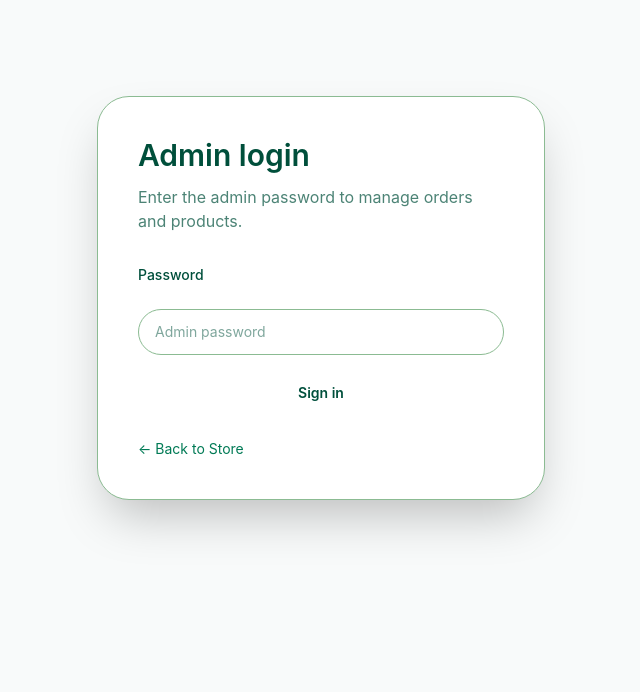
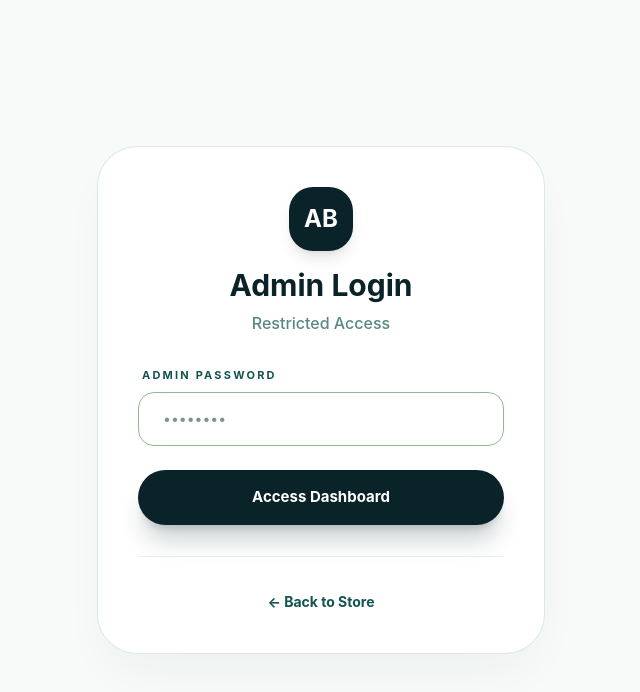
Before and after one commit to albaaqir64-droid/al-baaqir-store, a Next.js app: page /admin/login in a window 1280 px wide. Shown: the top 692 px of the page, without its empty margins (319-959 px from the left). Built offline with nearby package versions, Linux system fonts and the light colour scheme; no server answers.

Commit message:
website update

```diff
--- a/app/admin/login/page.tsx
+++ b/app/admin/login/page.tsx
@@ -8,6 +8,7 @@ import { isAdminAuthenticated, loginAdmin } from "../../lib/auth";
 export default function AdminLoginPage() {
   const [password, setPassword] = useState("");
   const [error, setError] = useState("");
+  const [loading, setLoading] = useState(false);
   const router = useRouter();
 
   useEffect(() => {
@@ -19,39 +20,67 @@ export default function AdminLoginPage() {
   async function handleSubmit(event: React.FormEvent) {
     event.preventDefault();
     setError("");
+    setLoading(true);
+    try {
       const success = await loginAdmin(password);
       if (success) {
         router.push("/admin");
         return;
       }
       setError("Invalid password. Please try again.");
+    } catch (err: any) {
+      setError(err.message || "An unexpected error occurred.");
+    } finally {
+      setLoading(false);
+    }
   }
 
   return (
-    <main className="min-h-screen brand-page px-6 py-24">
-      <div className="mx-auto max-w-md rounded-[32px] border border-emerald-200 bg-white p-10 shadow-2xl shadow-gold/10">
-        <h1 className="text-3xl font-semibold text-emerald-900">Admin login</h1>
-        <p className="mt-3 text-emerald-900/70">Enter the admin password to manage orders and products.</p>
+    <main className="min-h-screen bg-brand-off-white flex items-center justify-center px-6 py-24">
+      <div className="w-full max-w-md rounded-[40px] border border-brand-light/30 bg-white p-10 shadow-2xl shadow-brand-dark/5">
+        <div className="text-center mb-8">
+          <div className="mx-auto w-16 h-16 bg-brand-dark rounded-3xl flex items-center justify-center text-white text-2xl font-bold mb-4 shadow-lg">
+            AB
+          </div>
+          <h1 className="text-3xl font-bold text-brand-dark">Admin Login</h1>
+          <p className="mt-2 text-brand-teal/70 font-medium">Restricted Access</p>
+        </div>
 
-        <form onSubmit={handleSubmit} className="mt-8 space-y-4">
-          <label className="block text-sm font-medium text-emerald-900">Password</label>
+        <form onSubmit={handleSubmit} className="space-y-6">
+          <div>
+            <label className="block text-[11px] font-bold uppercase tracking-[0.2em] text-brand-teal mb-2 ml-1">
+              Admin Password
+            </label>
             <input
               type="password"
               value={password}
               onChange={(event) => setPassword(event.target.value)}
-            className="mt-2 w-full rounded-3xl border border-emerald-200 bg-gold-50 px-4 py-3 text-sm text-emerald-900 outline-none focus:border-emerald/70 focus:ring-2 focus:ring-emerald/20"
-            placeholder="Admin password"
+              className="w-full rounded-2xl border border-brand-light bg-brand-off-white px-6 py-4 text-sm text-brand-dark outline-none transition-all focus:border-brand-teal focus:ring-4 focus:ring-brand-teal/5"
+              placeholder="••••••••"
+              required
             />
-          {error && <p className="text-sm text-rose-500">{error}</p>}
+          </div>
 
-          <button className="w-full rounded-full bg-emerald px-6 py-3 text-sm font-semibold text-emerald-900 transition hover:bg-emerald-600 hover:text-white" type="submit">
-            Sign in
+          {error && (
+            <div className="rounded-2xl bg-rose-50 border border-rose-100 p-4 text-sm font-semibold text-rose-600 animate-in fade-in zoom-in duration-200">
+              {error}
+            </div>
+          )}
+
+          <button
+            disabled={loading}
+            className="w-full rounded-full bg-brand-dark py-4 text-[15px] font-bold text-white shadow-xl shadow-brand-dark/20 transition-all hover:bg-brand-teal hover:-translate-y-0.5 active:translate-y-0 disabled:opacity-50 disabled:hover:translate-y-0"
+            type="submit"
+          >
+            {loading ? "Verifying..." : "Access Dashboard"}
           </button>
         </form>
 
-        <p className="mt-6 text-sm text-emerald-900/70">
-          <Link href="/" className="text-emerald-700 hover:underline">← Back to Store</Link>
-        </p>
+        <div className="mt-8 pt-8 border-t border-brand-light/20 text-center">
+          <Link href="/" className="text-sm font-bold text-brand-teal hover:text-brand-green transition-colors">
+            ← Back to Store
+          </Link>
+        </div>
       </div>
     </main>
   );
--- a/app/admin/orders/page.tsx
+++ b/app/admin/orders/page.tsx
@@ -38,9 +38,18 @@ export default function OrdersAdminPage() {
 
   const loadOrders = async () => {
     setLoading(true);
-    const results = await fetchOrders({ search: search || undefined, status: statusFilter || undefined });
-    setOrders(results);
-    setLoading(false);
+    try {
+      const results = await fetchOrders({
+        search: search || undefined,
+        status: statusFilter || undefined
+      });
+      setOrders(results || []);
+    } catch (err) {
+      console.error("Failed to load orders:", err);
+      setOrders([]);
+    } finally {
+      setLoading(false);
+    }
   };
 
   useEffect(() => {
@@ -199,7 +208,7 @@ export default function OrdersAdminPage() {
                   <p className="text-sm text-brand-light/70">{label}</p>
                   <p className="mt-3 text-3xl font-semibold text-white">
                     {label === 'Total orders' && orders.length}
-                    {label === 'Revenue' && `₹${orders.reduce((sum, order) => sum + order.total, 0)}`}
+                    {label === 'Revenue' && `₹${orders.reduce((sum, order) => sum + (Number(order.total) || 0), 0).toLocaleString('en-IN')}`}
                     {label === 'Pending' && orders.filter((order) => order.status === 'pending').length}
                     {label === 'Delivered' && orders.filter((order) => order.status === 'delivered').length}
                     {label === 'Cancelled' && orders.filter((order) => order.status === 'cancelled').length}
@@ -262,8 +271,14 @@ export default function OrdersAdminPage() {
                             )}
                           </div>
                         </td>
-                        <td className="px-4 py-4 font-semibold text-brand-dark">₹{order.total}</td>
-                        <td className="px-4 py-4 text-brand-teal">{order.createdAt?.toDate ? new Date(order.createdAt.toDate()).toLocaleDateString() : "-"}</td>
+                        <td className="px-4 py-4 font-semibold text-brand-dark">₹{(Number(order.total) || 0).toLocaleString('en-IN')}</td>
+                        <td className="px-4 py-4 text-brand-teal">
+                          {order.createdAt?.toDate
+                            ? new Date(order.createdAt.toDate()).toLocaleDateString('en-IN', { day: '2-digit', month: 'short', year: 'numeric' })
+                            : order.createdAt instanceof Date
+                              ? order.createdAt.toLocaleDateString('en-IN', { day: '2-digit', month: 'short', year: 'numeric' })
+                              : "-"}
+                        </td>
                         <td className="px-4 py-4">
                           <button
                             onClick={() => {
--- a/app/components/AdminGuard.tsx
+++ b/app/components/AdminGuard.tsx
@@ -14,56 +14,63 @@ export default function AdminGuard({ children }: { children: React.ReactNode })
   useEffect(() => {
     let mounted = true;
 
-    // Start sync with Firebase Auth immediately
+    // Immediate check to avoid flash of loading state if already authenticated locally
+    if (isAdminAuthenticated()) {
+      setAuthorized(true);
+      setCheckingAuth(false);
+    }
+
     const unsubscribe = onAuthStateChanged(auth, async (user) => {
       if (!mounted) return;
 
       if (user) {
         setAuthorized(true);
+        setCheckingAuth(false);
       } else if (isAdminAuthenticated()) {
-        // Local session exists but Firebase doesn't, sync it
+        // Sync local session to Firebase Auth
         try {
           const { signInAnonymously } = await import("firebase/auth");
           await signInAnonymously(auth);
+          if (mounted) {
+            setAuthorized(true);
+            setCheckingAuth(false);
+          }
         } catch (e) {
           console.error("AdminGuard: Firebase auto-sync failed", e);
+          if (mounted) {
+            setCheckingAuth(false);
+          }
         }
       } else {
         setAuthorized(false);
-        if (!checkingAuth) {
-          router.replace("/admin/login");
-        }
+        setCheckingAuth(false);
+        router.replace("/admin/login");
       }
-      setCheckingAuth(false);
     });
-
-    // Fallback: If local session is active, show UI but continue auth sync in background
-    if (isAdminAuthenticated()) {
-      setAuthorized(true);
-      // We don't set checkingAuth false here yet to ensure Firebase is ready if possible
-      // but we can if we want "instant" feel. Let's wait a bit for Firebase.
-    }
 
     return () => {
       mounted = false;
       unsubscribe();
     };
-  }, [router, checkingAuth]);
+  }, [router]);
 
   if (checkingAuth) {
     return (
-      <div className="min-h-screen bg-emerald-50 text-emerald-900 grid place-items-center px-6">
-        <div className="animate-pulse text-xl font-semibold">Verifying session...</div>
+      <div className="min-h-screen bg-brand-off-white text-brand-dark grid place-items-center px-6">
+        <div className="flex flex-col items-center gap-4">
+          <div className="h-12 w-12 animate-spin rounded-full border-4 border-brand-teal border-t-transparent" />
+          <p className="text-xl font-semibold animate-pulse">Verifying session...</p>
+        </div>
       </div>
     );
   }
 
   if (!authorized) {
     return (
-      <div className="min-h-screen bg-emerald-50 text-emerald-900 grid place-items-center px-6">
-        <div className="max-w-md rounded-3xl border border-emerald-200 bg-white p-8 shadow-2xl">
+      <div className="min-h-screen bg-brand-off-white text-brand-dark grid place-items-center px-6">
+        <div className="max-w-md rounded-[32px] border border-brand-light bg-white p-8 shadow-2xl text-center">
           <h1 className="text-2xl font-semibold">Admin access required</h1>
-          <p className="mt-3 text-emerald-900">Redirecting you to the login page...</p>
+          <p className="mt-3 text-brand-teal">Please sign in to continue.</p>
         </div>
       </div>
     );
```
Lines whose indentation alone changed are shown as unchanged.
